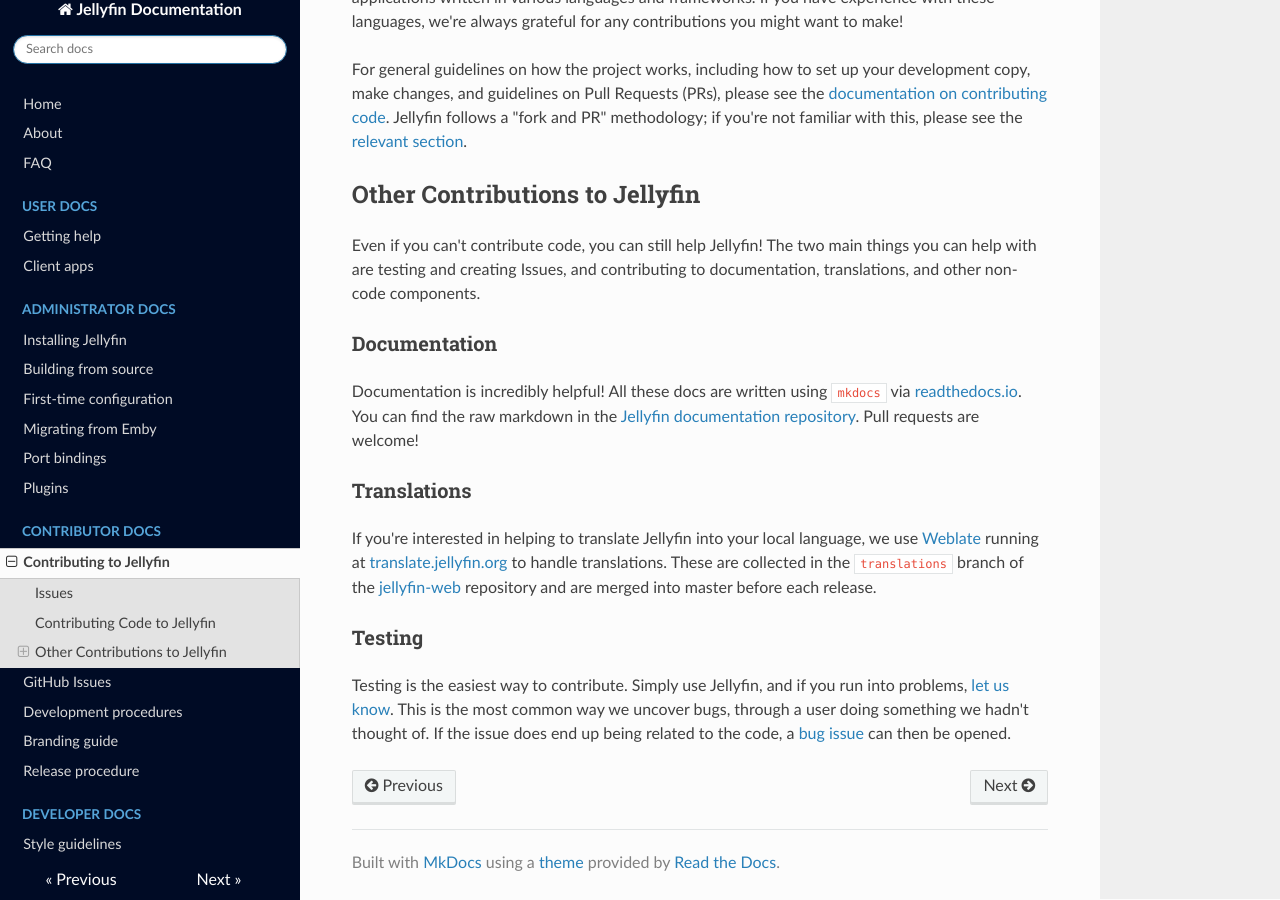
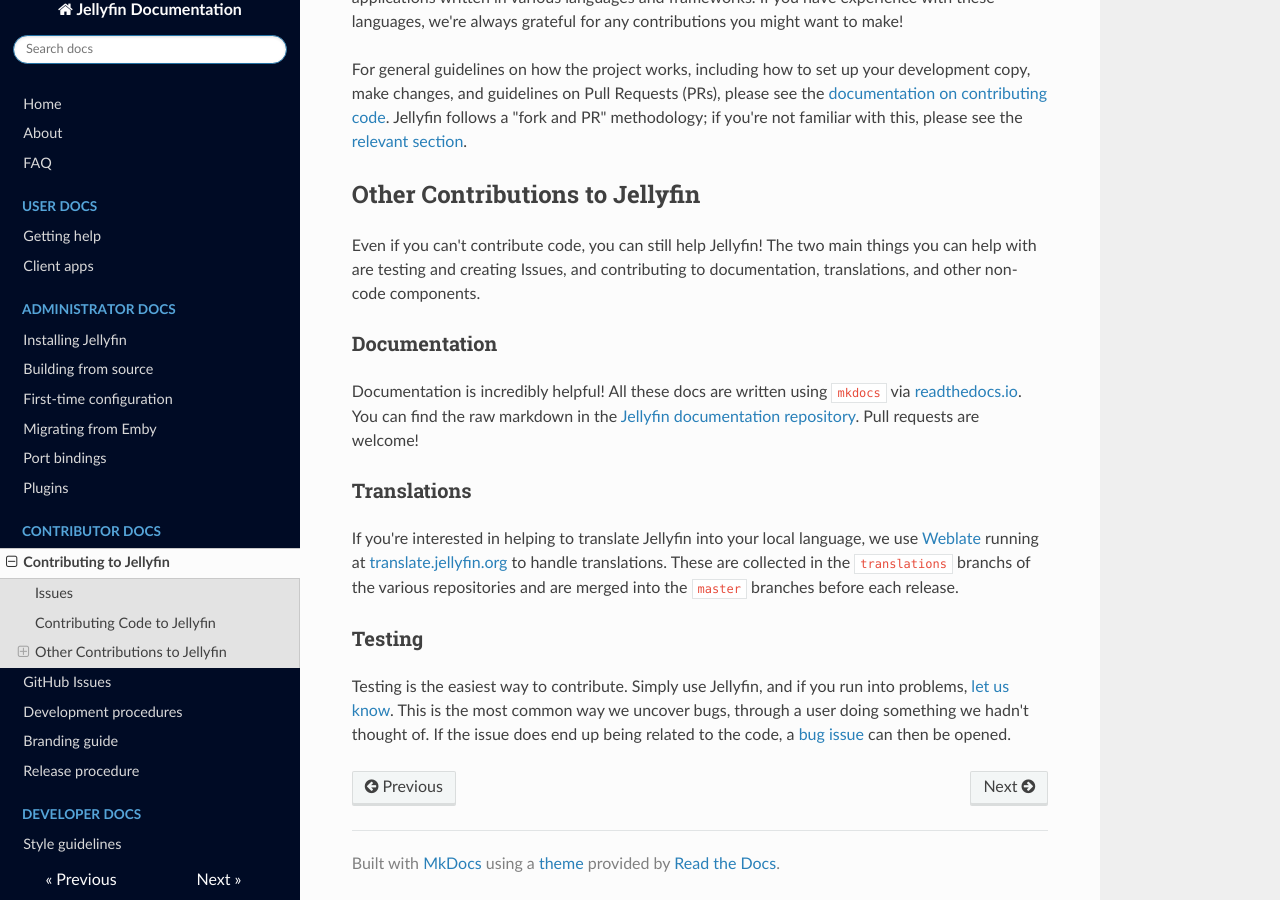
Before and after one commit to jellyfin-archive/jellyfin-docs, an MkDocs documentation site: the page built from docs/contributor-docs/contributing.md, in a window 1280 px wide and 900 px high, scrolled down 550 px. Built offline with MkDocs 1.6.1, drawn with Linux system fonts in a browser that asks for light colours; nearby versions of some CDN libraries; old or Windows-style settings are respelled for this version of MkDocs.

Commit message:
Fix new base project name

```diff
--- a/docs/contributor-docs/contributing.md
+++ b/docs/contributor-docs/contributing.md
@@ -24,7 +24,7 @@ Documentation is incredibly helpful! All these docs are written using `mkdocs` v
 
 ### Translations
 
-If you're interested in helping to translate Jellyfin into your local language, we use [Weblate](https://weblate.org/en/) running at [translate.jellyfin.org](https://translate.jellyfin.org) to handle translations. These are collected in the `translations` branch of the [jellyfin-web](https://github.com/jellyfin/jellyfin-web) repository and are merged into master before each release.
+If you're interested in helping to translate Jellyfin into your local language, we use [Weblate](https://weblate.org/en/) running at [translate.jellyfin.org](https://translate.jellyfin.org) to handle translations. These are collected in the `translations` branchs of the various repositories and are merged into the `master` branches before each release.
 
 ### Testing
 
```
Also changed, not shown: docs/index.md (+1 -1 lines).
